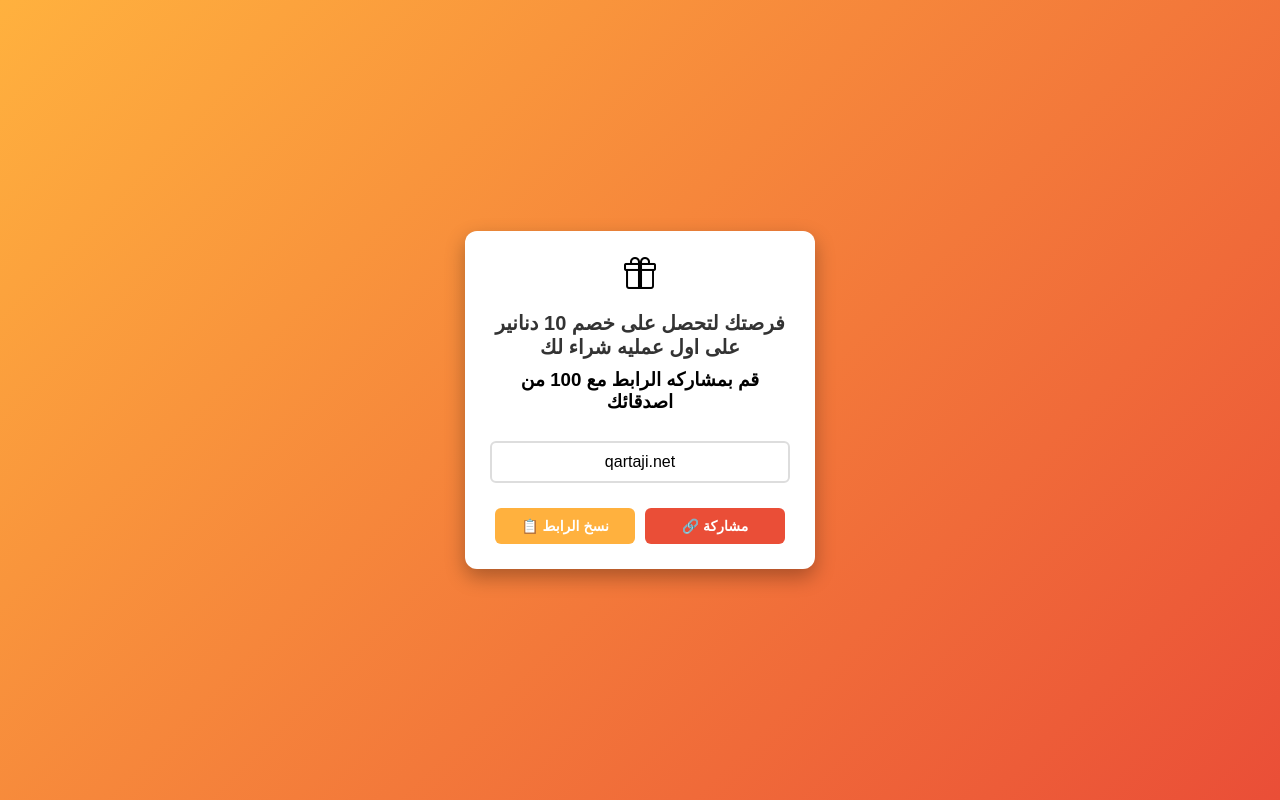
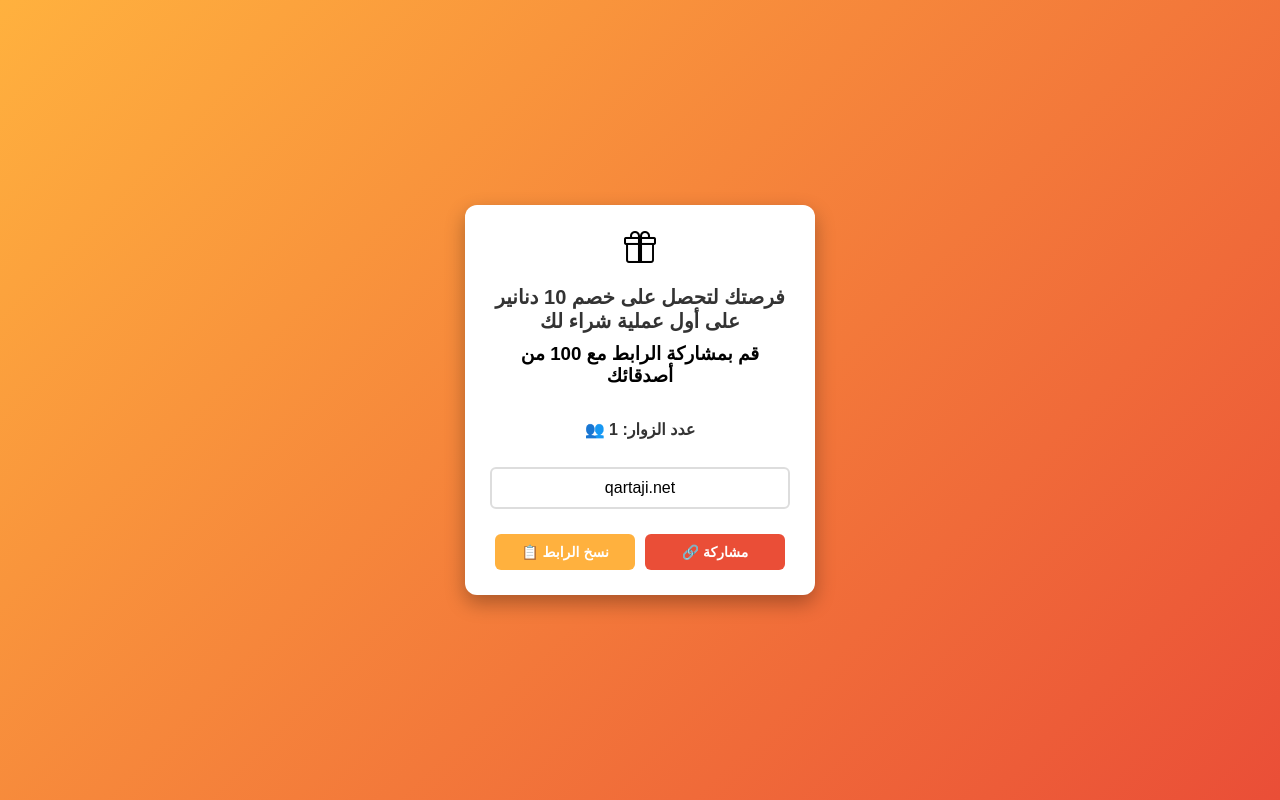
Before and after one commit to shaheedmohamed/Qartaji-Gift, a plain HTML site: page index.html in a window 1280 px wide. Drawn offline with nearby package versions, Linux system fonts and the light colour scheme.

Commit message:
Update index.html

```diff
--- a/index.html
+++ b/index.html
@@ -6,6 +6,8 @@
     <meta name="viewport" content="width=device-width, initial-scale=1.0">
     <title>Qartaji Gift</title>
     <link rel="stylesheet" href="https://cdn.jsdelivr.net/npm/bootstrap-icons@1.11.3/font/bootstrap-icons.min.css">
+    <link rel="icon" type="image/png" href="image.png">
+
     <style>
         * {
             margin: 0;
@@ -102,6 +104,14 @@
             font-weight: bold;
             border-radius: 8px;
         }
+
+        /* عدد الزوار */
+        .visitor-count {
+            margin-top: 15px;
+            font-size: 16px;
+            font-weight: bold;
+            color: #333;
+        }
     </style>
 </head>
 
@@ -109,8 +119,12 @@
 
     <div class="popup">
         <h1><i class="bi bi-gift"></i></h1><br>
-        <h2>فرصتك لتحصل على خصم 10 دنانير على اول عمليه شراء لك <br></h2>
-        <h3>قم بمشاركه الرابط مع 100 من اصدقائك</h3><br>
+        <h2>فرصتك لتحصل على خصم 10 دنانير على أول عملية شراء لك</h2>
+        <h3>قم بمشاركة الرابط مع 100 من أصدقائك</h3><br>
+
+        <!-- عدد الأشخاص الذين دخلوا على الرابط -->
+        <div class="visitor-count">👥 عدد الزوار: <span id="visitorCounter">0</span></div><br>
+
         <input type="text" id="shareUrl" readonly>
         <div class="btn-container">
             <button class="btn-copy" onclick="copyLink()">📋 نسخ الرابط</button>
@@ -132,7 +146,11 @@
             visitorCount++;
             localStorage.setItem("visitorCount", visitorCount);
 
-            if (visitorCount >= 100 ) {
+            // تحديث عدد الزوار في الصفحة
+            document.getElementById("visitorCounter").textContent = visitorCount;
+
+            // عرض الكود إذا وصل لـ 100 زيارة
+            if (visitorCount >= 100) {
                 document.getElementById("rewardMessage").style.display = "block";
             }
         }
@@ -154,11 +172,13 @@
             }
         }
 
-
         // تعيين الرابط الحالي في حقل الإدخال عند تحميل الصفحة
         document.getElementById("shareUrl").value = 'qartaji.net';
 
-        // تحديث عدد الزوار
+        // تحديث عدد الزوار عند تحميل الصفحة
+        document.getElementById("visitorCounter").textContent = localStorage.getItem("visitorCount") || 0;
+
+        // زيادة عدد الزوار عند تحميل الصفحة
         incrementVisitorCount();
     </script>
 
```
